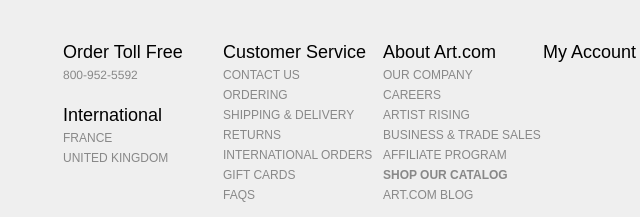
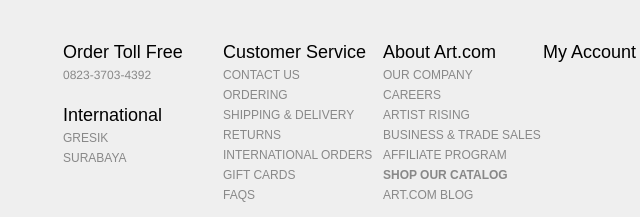
Before and after one commit to Feroezar/tugas01_Fero, a plain HTML site: page index.html in a window 1280 px wide. Shown: the part 802-1019 px from the top of the page, 97-737 px from the left. Drawn offline with Linux system fonts and the light colour scheme.

Commit message:
NewTugas1_Fero

```diff
--- a/index.html
+++ b/index.html
@@ -40,12 +40,12 @@
                 <div class="footer-list-wrap">
                   <h6 class="ftr-hdr">Order Toll Free</h6>
                   <ul class="ftr-links-sub">
-                    <li>800-952-5592</li>
+                    <li>0823-3703-4392</li>
                   </ul>
                   <h6 class="ftr-hdr">International</h6>
                   <ul class="ftr-links-sub">
-                    <li><a href="http://www.art.fr" rel="nofollow">France</a></li>
-                    <li><a href="https://www.art.co.uk" rel="nofollow">United Kingdom</a></li>
+                    <li><a href="http://www.art.fr" rel="nofollow">Gresik</a></li>
+                    <li><a href="https://www.art.co.uk" rel="nofollow">Surabaya</a></li>
                   </ul>
                 </div>
                 <!--/.footer-list-wrap-->
```
